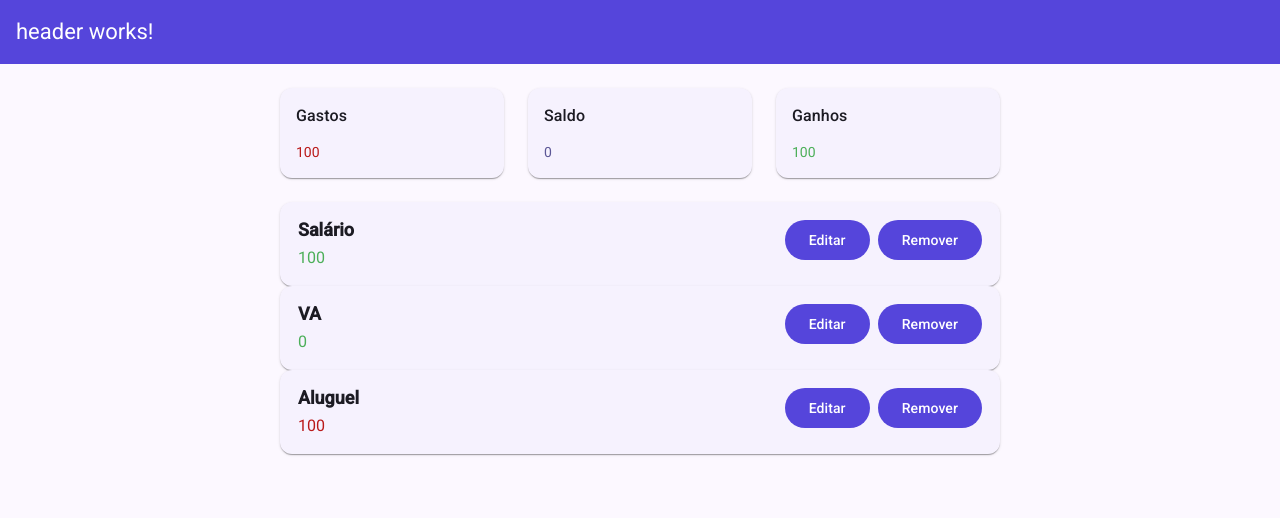
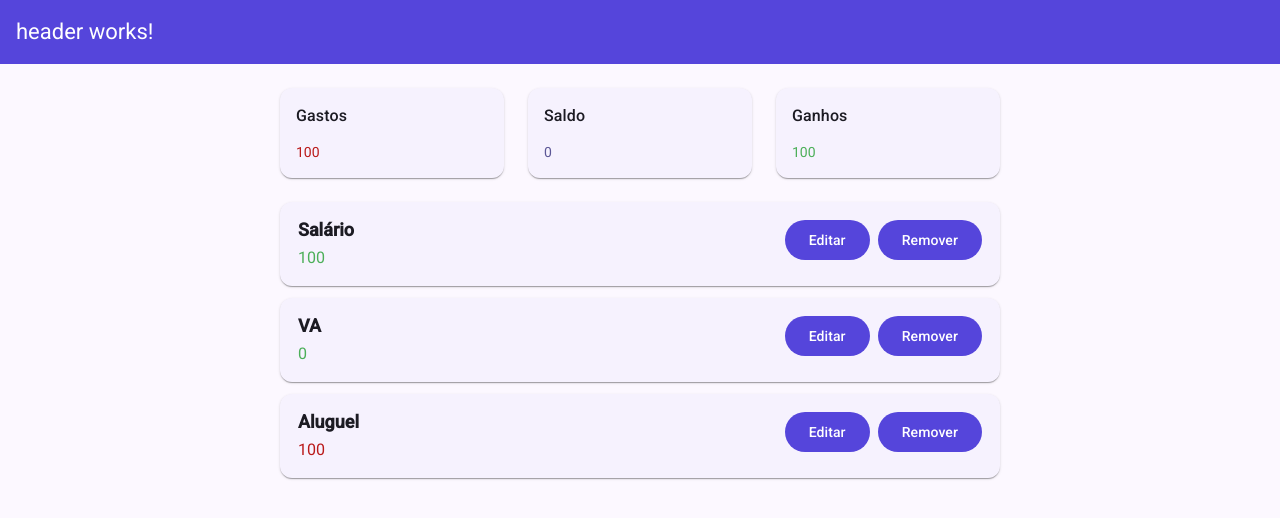
Before and after one commit to fel-vitor/financial-manager, an Angular app: page / in a window 1280 px wide. Shown: the top 518 px of the page. Built offline with nearby package versions, Linux system fonts and the light colour scheme; data requests are answered from the project's data file.

Commit message:
fix: Adiciona especamentos aos items de transacao

```diff
--- a/src/app/features/home/home.html
+++ b/src/app/features/home/home.html
@@ -2,9 +2,9 @@
     [transactions]="transactions()"
 />
 
-<div class="transaction">
+<div class="transactions">
     @for (item of transactions(); track item) {
-        <app-transaction-item [transaction]="item" />
+        <app-transaction-item class="transaction" [transaction]="item" />
     } @empty {
         <app-no-transactions />
     }
--- a/src/app/features/home/home.scss
+++ b/src/app/features/home/home.scss
@@ -1,3 +1,8 @@
-.transaction {
+.transactions {
     margin: 24px 0;
 }
+
+.transaction {
+    display: block;
+    margin-bottom: 12px;
+}
```
